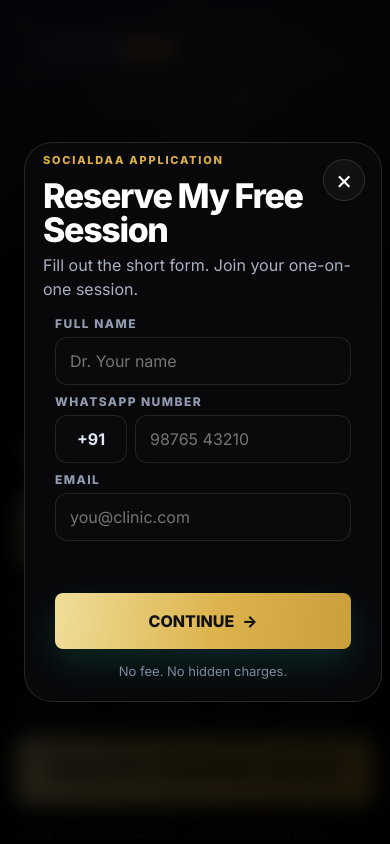
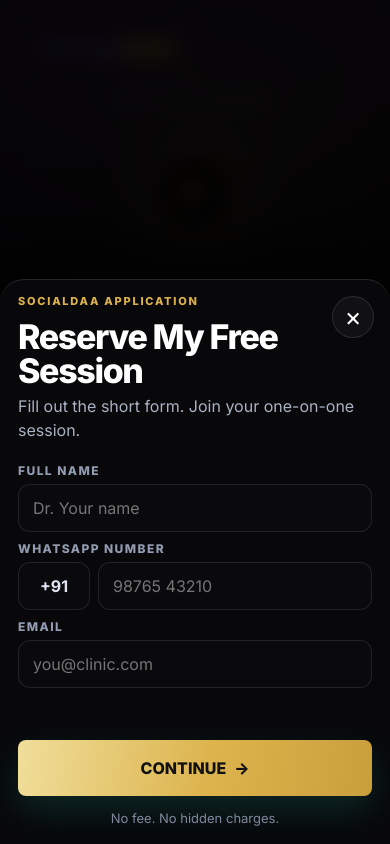
Before and after one commit to plex-op/socialdaa, a React (Vite) app: page / in a window 390 px wide. Both pictures are taken after a click on the button "START YOUR APPLICATION". Shown: the top 844 px of the page. Built offline with nearby package versions, Linux system fonts and the light colour scheme.

Commit message:
scroll fix

```diff
--- a/src/socialdaa.css
+++ b/src/socialdaa.css
@@ -737,7 +737,7 @@ footer a {
 }
 .application-back-step {
   display: block;
-  margin: 12px auto 0;
+  margin: 8px auto 2px;
   border: 0;
   background: transparent;
   color: var(--muted);
@@ -1087,12 +1087,8 @@ footer a {
   margin-top: 8px;
 }
 .application-form-step-two .application-back-step {
-  margin-top: 8px;
-}
-.application-form-step-two .form-submit {
-  min-height: 48px;
-  height: 48px;
-  margin-top: 8px;
+  margin: 8px auto 2px;
+  min-height: 20px;
 }
 @media (max-width: 860px) {
   section {
@@ -1279,3 +1275,38 @@ footer a {
     flex-direction: column;
   }
 }
+@media (max-width: 620px) {
+  .application-overlay {
+    align-items: end;
+    padding: 0;
+  }
+  .application-modal {
+    width: 100%;
+    max-height: 94svh;
+    overflow-y: auto;
+    border-right: 0;
+    border-bottom: 0;
+    border-left: 0;
+    border-radius: 24px 24px 0 0;
+  }
+  .application-modal-header {
+    padding: 14px 18px 6px;
+  }
+  .application-modal-header p {
+    display: block;
+  }
+  .application-form,
+  .application-form-step-two {
+    padding: 6px 18px 18px;
+  }
+  .application-form-step-two .application-back-step {
+    min-height: 24px;
+    margin: 8px auto 4px;
+  }
+  .application-form-step_two .form-submit {
+    width: 100%;
+    height: 48px;
+    min-height: 48px;
+    margin: 4px 0 0;
+  }
+}
```
